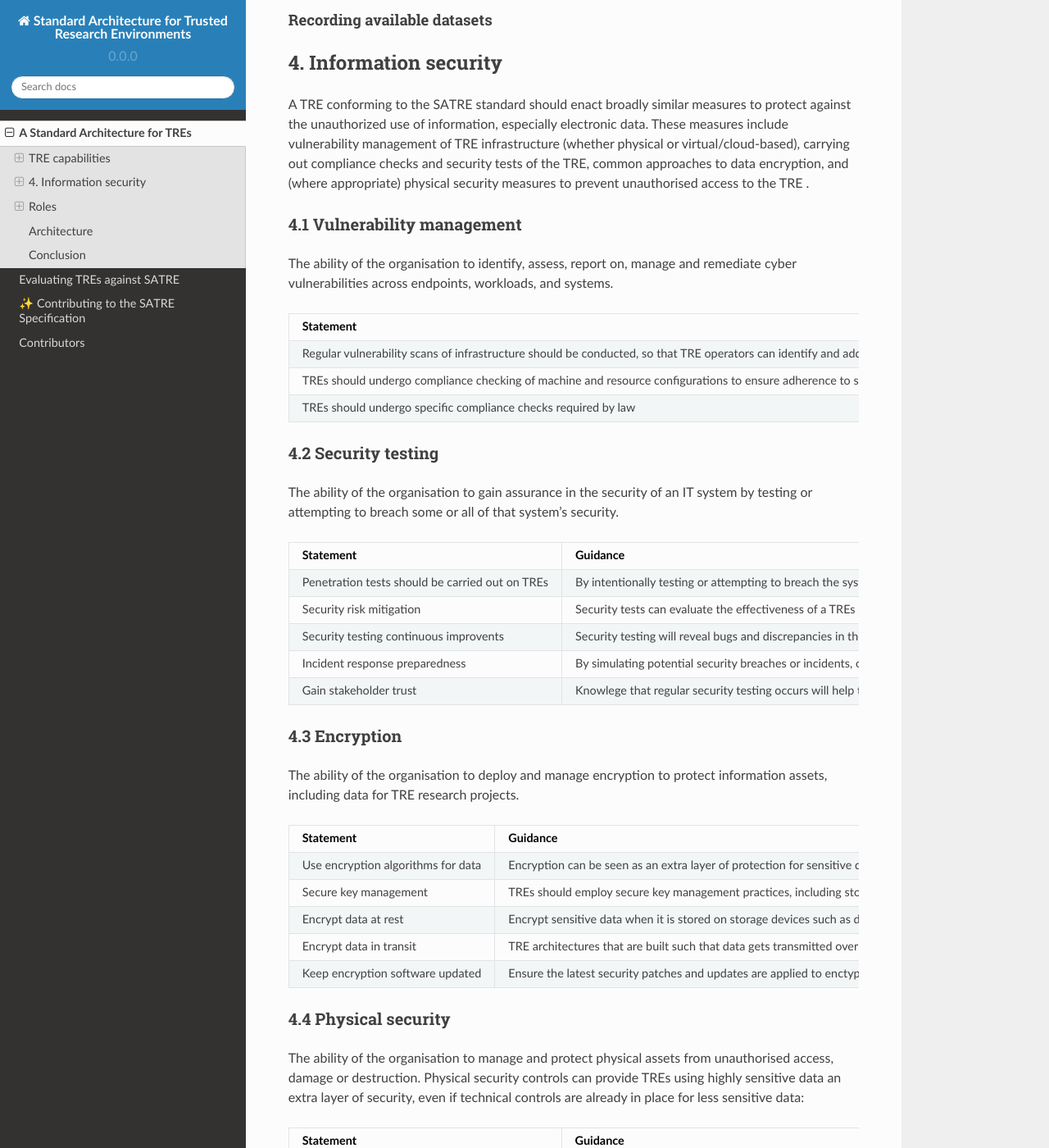
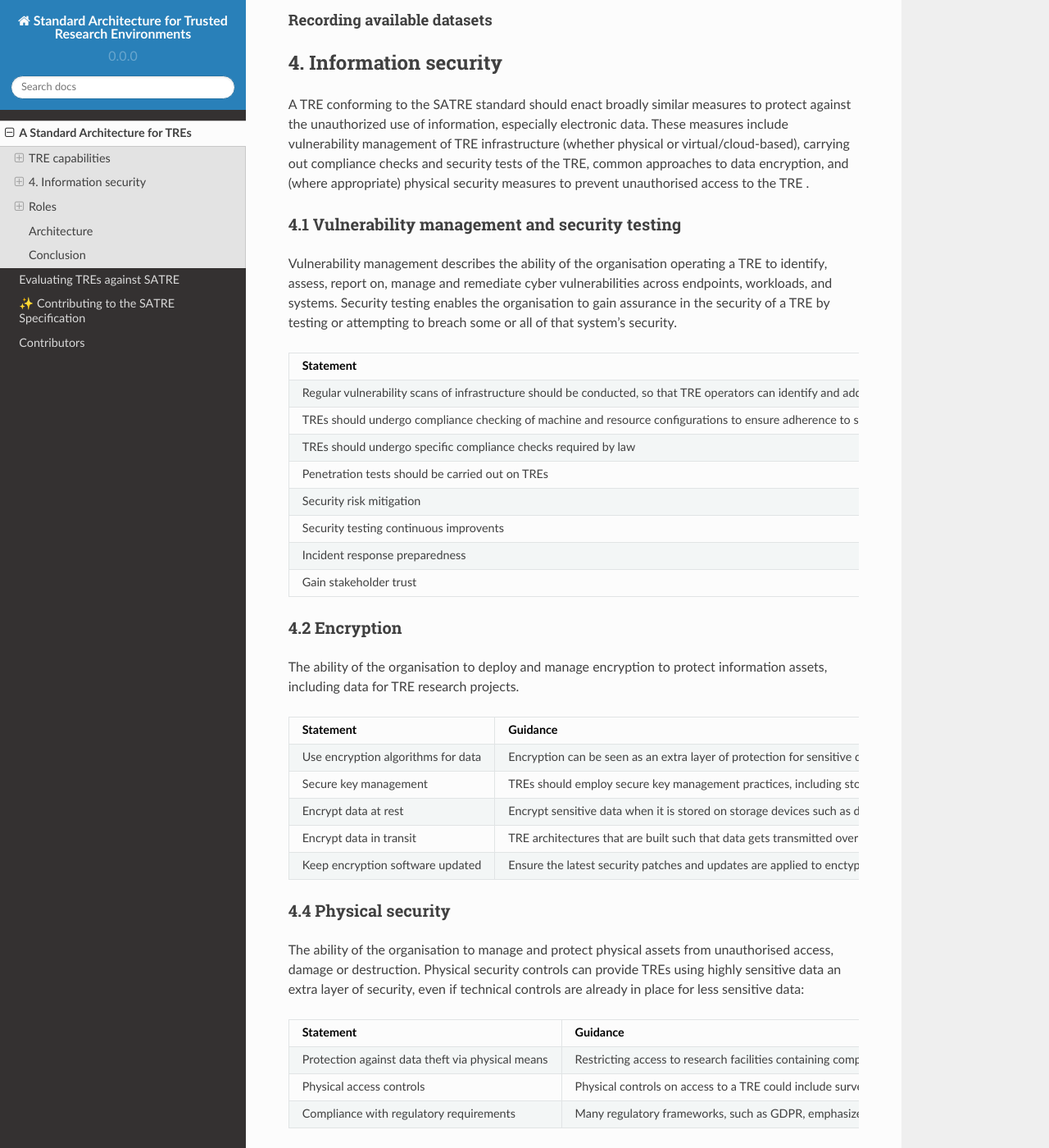
Before and after one commit to sa-tre/satre-specification, a Sphinx documentation site: the page built from docs/source/standard.md, in a window 1280 px wide and 1400 px high, scrolled down 2226 px. Shown: the whole window at 82% size. Built offline with Sphinx 7.4.7 and the Read the Docs theme 2.0.0, drawn with Linux system fonts in a browser that asks for light colours.

Commit message:
combine vuln management and security testing

```diff
--- a/docs/source/standard.md
+++ b/docs/source/standard.md
@@ -101,22 +101,15 @@ There might be good reasons why any particular TRE does not possess one or more
 
 A TRE conforming to the SATRE standard should enact broadly similar measures to protect against the unauthorized use of information, especially electronic data. These measures include vulnerability management of TRE infrastructure (whether physical or virtual/cloud-based), carrying out compliance checks and security tests of the TRE, common approaches to data encryption, and (where appropriate) physical security measures to prevent unauthorised access to the TRE .
 
-### 4.1 Vulnerability management
+### 4.1 Vulnerability management and security testing
 
-The ability of the organisation to identify, assess, report on, manage and remediate cyber vulnerabilities across endpoints, workloads, and systems.
+Vulnerability management describes the ability of the organisation operating a TRE  to identify, assess, report on, manage and remediate cyber vulnerabilities across endpoints, workloads, and systems. Security testing enables the organisation to gain assurance in the security of a TRE by testing or attempting to breach some or all of that system's security.
 
 | Statement | Guidance |
 | --------- | -------- |
 | Regular vulnerability scans of infrastructure should be conducted, so that TRE operators can identify and address weaknesses that may have been introduced during the TRE's operational lifetime | Ensuring that scans are done on a regular basis can enable proactive mitigation measures to be implemented promptly. One way this can be achived is by ensuring that all machines (whether physical or virtual/cloud-based) are set to check for operating system updates on a regular basis, and install any security patches pushed by the developers of those operating systems.
 | TREs should undergo compliance checking of machine and resource configurations to ensure adherence to security standards and best practices | Adhering to the highest level of security standards suggested by the IT department of the TRE operators organisation will reduce the risk of security breaches and data leakage. This should be done in advance of any sensitive data being uploaded to the environment. |
 | TREs should undergo specific compliance checks required by law | Many industry regulations and standards require organisations to perform security testing to ensure compliance, for example GDPR. By conducting these tests, organisations can demonstrate due diligence avoid.
-
-### 4.2 Security testing
-
-The ability of the organisation to gain assurance in the security of an IT system by testing or attempting to breach some or all of that system's security.
-
-| Statement | Guidance |
-| --------- | -------- |
 | Penetration tests should be carried out on TREs | By intentionally testing or attempting to breach the system's security, organisations can proactively discover and address potential vulnerabilities before they are exploited maliciously.|
 | Security risk mitigation | Security tests can evaluate the effectiveness of a TREs security controls in preventing data breaches, unauthorized access, or other security incidents that could result in financial loss, reputational damage, or legal consequences. |
 | Security testing continuous improvents | Security testing will reveal bugs and discrepancies in the TRE architecture which can be addressed in advance of sensitive data being uploaded. Regular testing will enable organisations to refine their security measures and incident response capabilities to adapt to new and emerging threats. |
@@ -124,7 +117,7 @@ The ability of the organisation to gain assurance in the security of an IT syste
 | Gain stakeholder trust | Knowlege that regular security testing occurs will help to ensure stakeholders, including researchers and data providers, can put their trust in Trusted Research Environments.
 
 
-### 4.3 Encryption
+### 4.2 Encryption
 
 The ability of the organisation to deploy and manage encryption to protect information assets, including data for TRE research projects.
 
```
